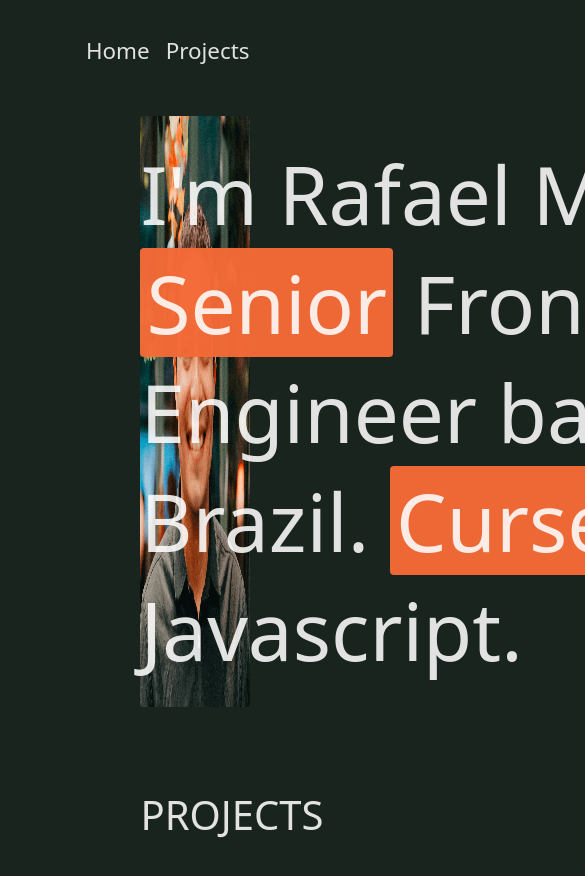
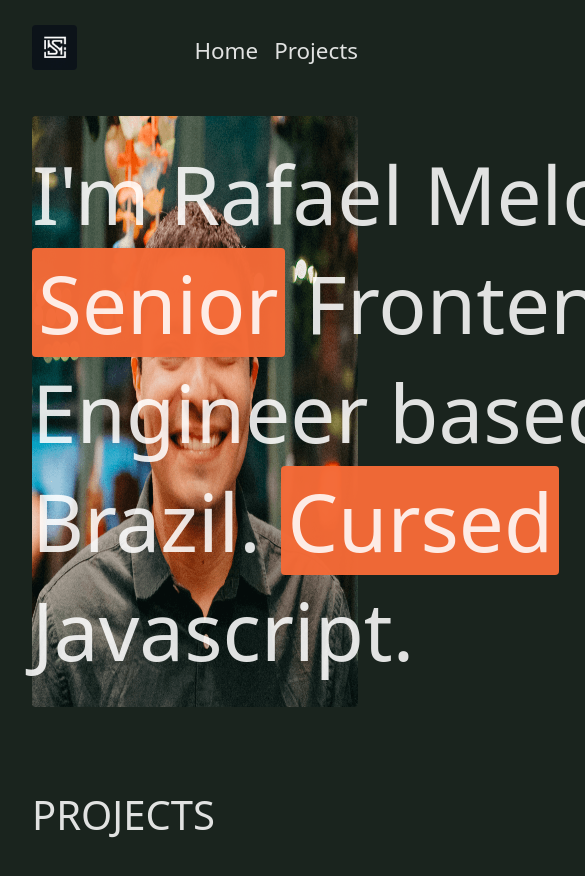
Before and after one commit to rsmelo92/portfolio2.0, a React (Vite) app: page / in a window 390 px wide. Shown: the top 876 px of the page, 585 px wide, since content can reach past the window. Built offline with nearby package versions, Linux system fonts and the light colour scheme; a web font is replaced by a local one.

Commit message:
chore: Start new page

```diff
--- a/src/App.tsx
+++ b/src/App.tsx
@@ -4,6 +4,7 @@ import { createBrowserRouter, RouterProvider } from "react-router-dom";
 import Root from "./routes/Root";
 import { Main } from "./routes/Main";
 import { Projects } from "./routes/Projects";
+
 const router = createBrowserRouter([
   {
     path: "/",
@@ -21,6 +22,7 @@ const router = createBrowserRouter([
   },
 ]);
 
+// ????
 if (import.meta.hot) {
   import.meta.hot.dispose(() => router.dispose());
 }
--- a/src/components/Navbar.module.css
+++ b/src/components/Navbar.module.css
@@ -1,7 +1,7 @@
 .nav {
   display: flex;
   align-items: center;
-  justify-content: flex-end;
+  justify-content: space-between;
   height: 84px;
   margin-bottom: 2rem;
   padding-top: 1rem;
--- a/src/components/Navbar.tsx
+++ b/src/components/Navbar.tsx
@@ -1,9 +1,13 @@
 import { Link } from "react-router-dom";
+import Logo from "../assets/solissolutions.png"
 import classes from './Navbar.module.css'
 
 export const Navbar = () => {
   return (
     <nav className={classes.nav}>
+      <Link to='/'>
+        <img src={Logo} width={45} height={45} />
+      </Link>
       <ul className={classes.list}>
         <li>
           <Link to='/'>Home</Link>
--- a/src/index.css
+++ b/src/index.css
@@ -57,3 +57,9 @@ body * {
 a:hover {
   color: var(--color-accent)
 }
+
+@media (max-width: 650px) {
+  body {
+    padding: 0 2rem;
+  }
+}
```
